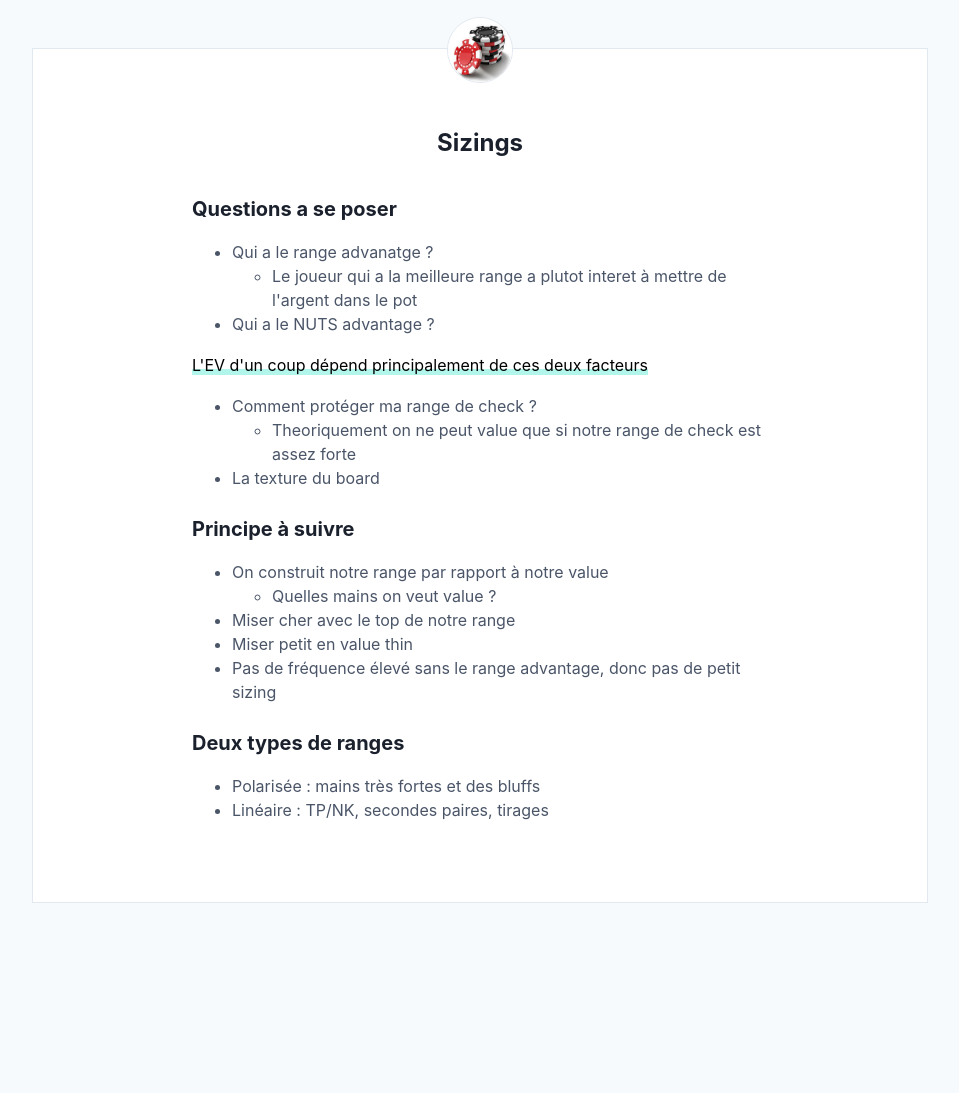
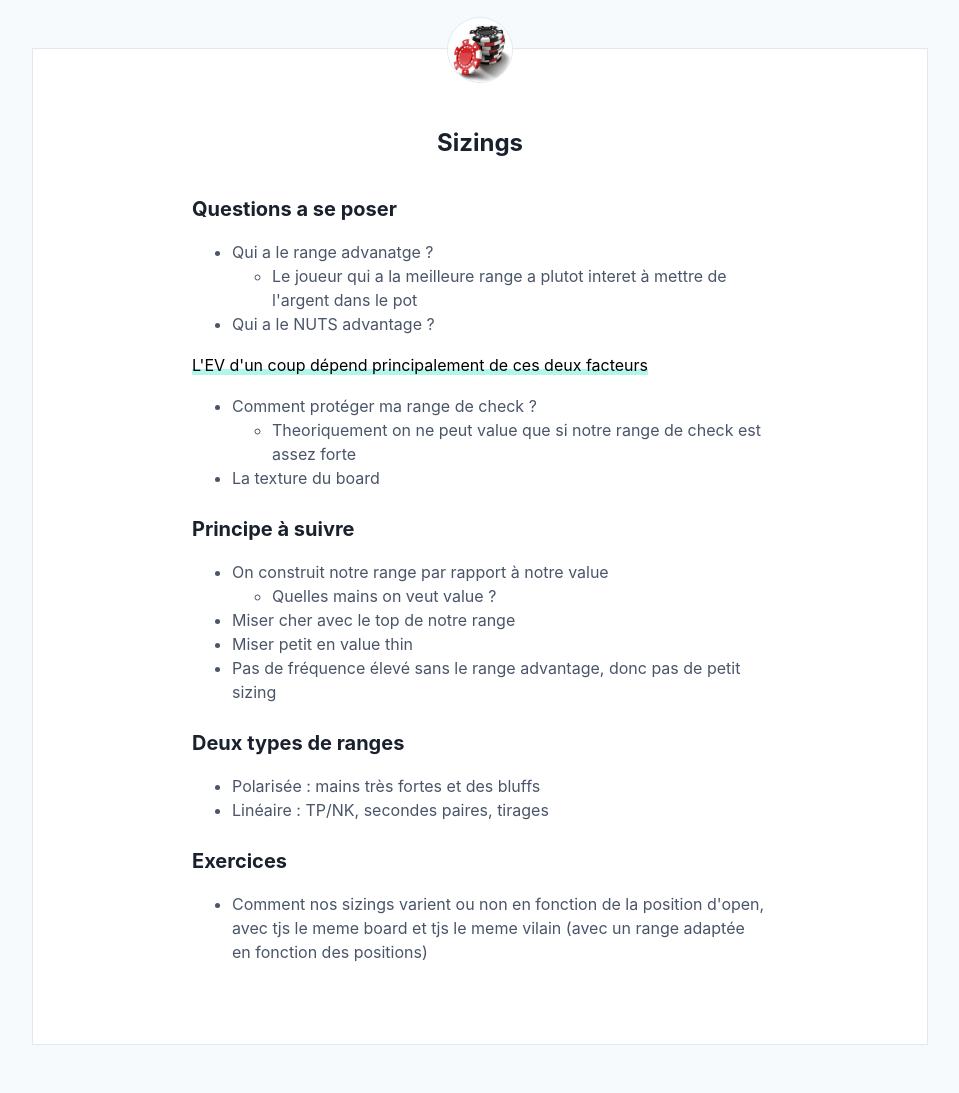
Before and after one commit to greglejeune/blog, a Jekyll site: the page built from _posts/2020-03-08-sizing.md, in a window 1280 px wide. Shown: the whole page, without its empty margins (160-1119 px from the left). Built offline with Jekyll 4.4.1, drawn with Linux system fonts in a browser that asks for light colours; before the commit the page ends 951 px from its top, so only the background shows below that.

Commit message:
Update 2020-03-08-sizing.md

```diff
--- a/_posts/2020-03-08-sizing.md
+++ b/_posts/2020-03-08-sizing.md
@@ -37,4 +37,8 @@ categories: poker
     <li>Polarisée : mains très fortes et des bluffs</li>
     <li>Linéaire : TP/NK, secondes paires, tirages</li>
   </ul>
+  <h2>Exercices</h2>
+  <ul>
+    <li>Comment nos sizings varient ou non en fonction de la position d'open, avec tjs le meme board et tjs le meme vilain (avec un range adaptée en fonction des positions)</li>
+  </ul>
 </div>
```
